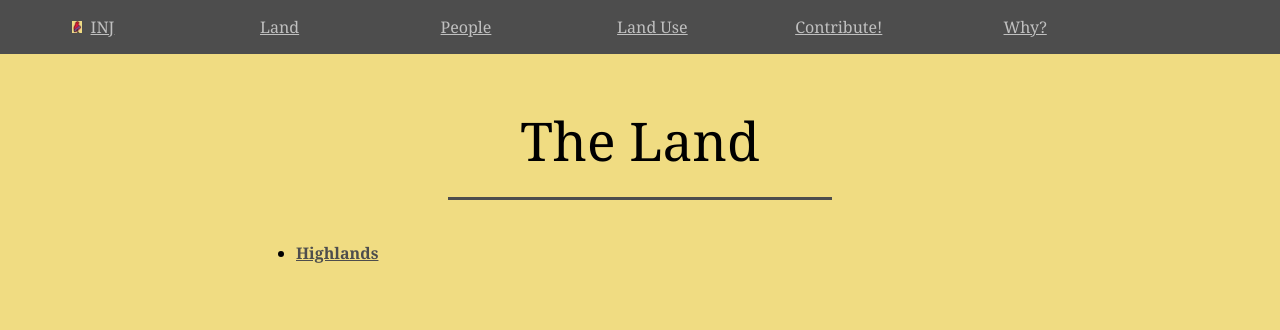
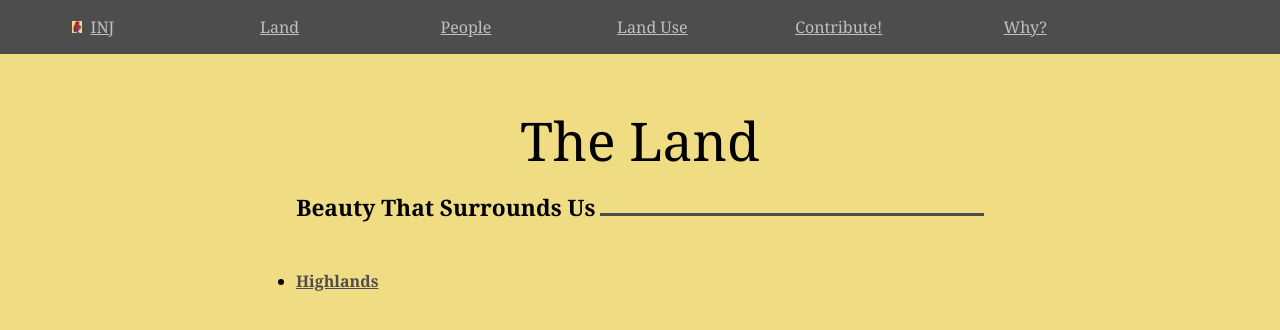
Before and after one commit to jonfried/oakafee.github.io, a Jekyll site: the page built from land.html, in a window 1280 px wide. Shown: the top 330 px of the page. Built offline with Jekyll 4.4.1, drawn with Linux system fonts in a browser that asks for light colours.

Commit message:
Update land.html

```diff
--- a/land.html
+++ b/land.html
@@ -1,6 +1,8 @@
 ---
 layout: post
 title: The Land
+subtitle: Beauty That Surrounds Us
+author: Jesse Fried
 ---
 
 <ul>
```
